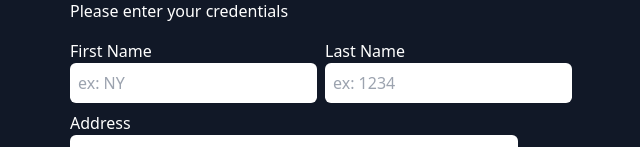
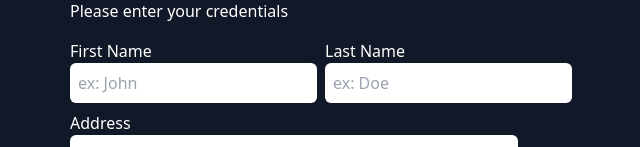
Before and after one commit to Matheus-Rodrigues-Araujo/MoviesMax, a React (Vite) app: page /signup in a window 1280 px wide. Shown: the part 157-304 px from the top of the page, without its empty margins (346-986 px from the left). Built offline with nearby package versions, Linux system fonts and the light colour scheme.

Commit message:
Corrige os placeholders dos campos firstName e lastName

```diff
--- a/index.html
+++ b/index.html
@@ -4,7 +4,7 @@
     <meta charset="UTF-8" />
     <link rel="icon" type="image/svg+xml" href="/MoviesMax.svg" />
     <meta name="viewport" content="width=device-width, initial-scale=1.0" />
-    <title>M★viesMax</title>
+    <title>MoviesMax</title>
   </head>
   <body>
     <div id="root"></div>
--- a/src/components/AuthForm.tsx
+++ b/src/components/AuthForm.tsx
@@ -33,7 +33,7 @@ const AuthForm = ({ type }: { type: string }) => {
                   <input
                     type="text"
                     {...register("firstName")}
-                    placeholder="ex: NY"
+                    placeholder="ex: John"
                     className="rounded-md p-2"
                   />
                   <p className="text-md text-red-500">
@@ -46,7 +46,7 @@ const AuthForm = ({ type }: { type: string }) => {
                   <input
                     type="text"
                     {...register("lastName")}
-                    placeholder="ex: 1234"
+                    placeholder="ex: Doe"
                     className="rounded-md p-2"
                   />
                   <p className="text-md text-red-500">
```
